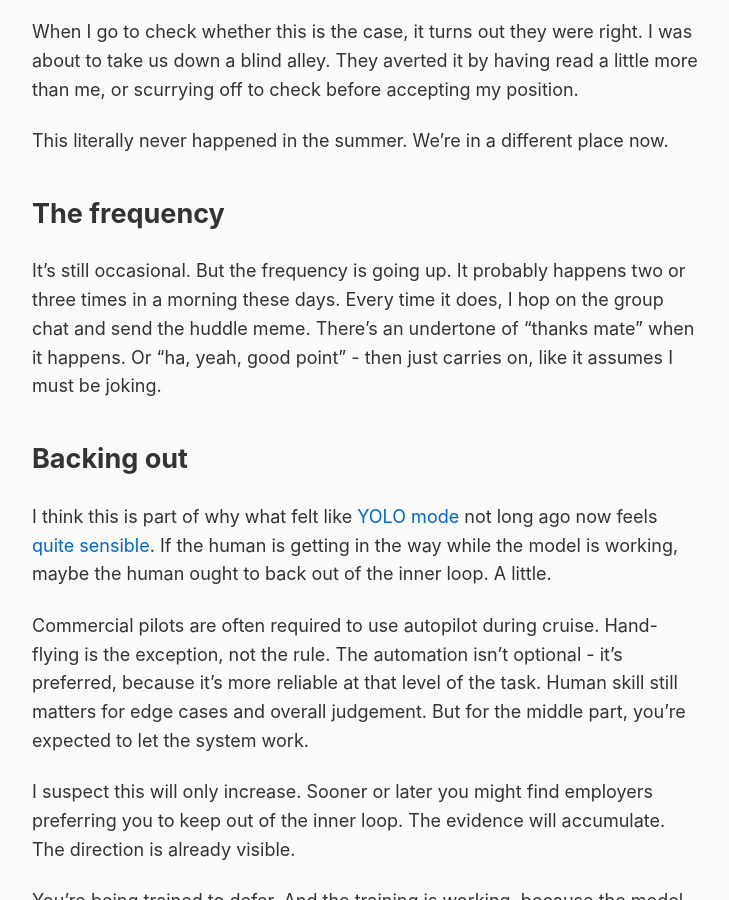
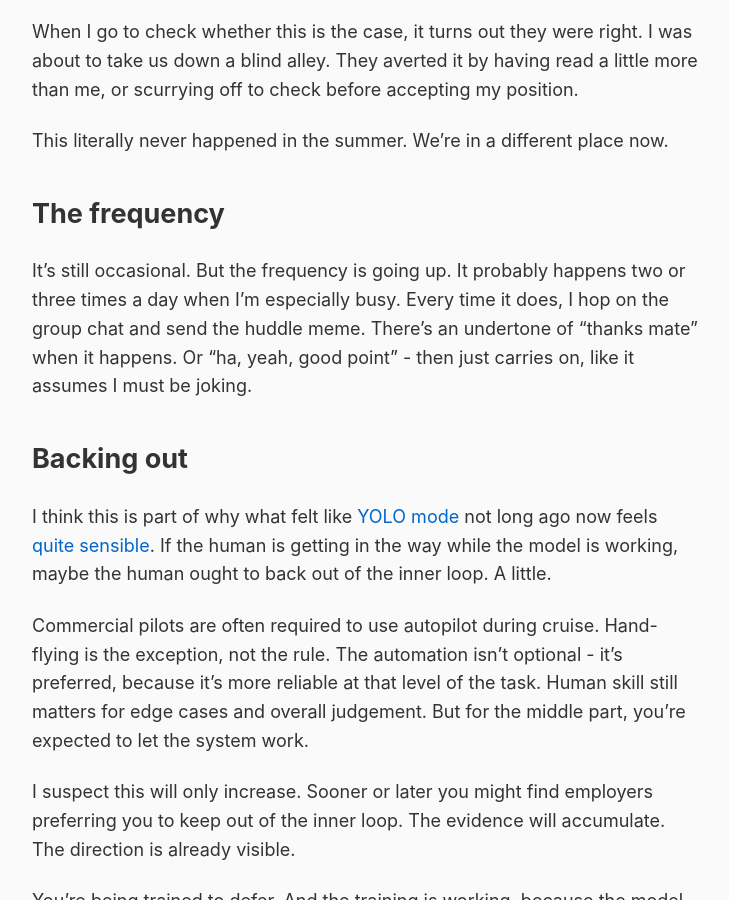
Before and after one commit to rob137/rob137.github.io, a Jekyll site: the page built from _posts/2026-01-06-the-huddle.md, in a window 1280 px wide and 900 px high, scrolled down 1334 px. Shown: the whole window, without its empty margins (275-1004 px from the left). Built offline with Jekyll 4.4.1, drawn with Linux system fonts in a browser that asks for light colours.

Commit message:
Fix frequency wording
🤖 Generated with [Claude Code](https://claude.com/claude-code)

Co-Authored-By: Claude Opus 4.5 <noreply@anthropic.com>

```diff
--- a/_posts/2026-01-06-the-huddle.md
+++ b/_posts/2026-01-06-the-huddle.md
@@ -18,7 +18,7 @@ This literally never happened in the summer. We're in a different place now.
 
 ## The frequency
 
-It's still occasional. But the frequency is going up. It probably happens two or three times in a morning these days. Every time it does, I hop on the group chat and send the huddle meme. There's an undertone of "thanks mate" when it happens. Or "ha, yeah, good point" - then just carries on, like it assumes I must be joking.
+It's still occasional. But the frequency is going up. It probably happens two or three times a day when I'm especially busy. Every time it does, I hop on the group chat and send the huddle meme. There's an undertone of "thanks mate" when it happens. Or "ha, yeah, good point" - then just carries on, like it assumes I must be joking.
 
 ## Backing out
 
```
